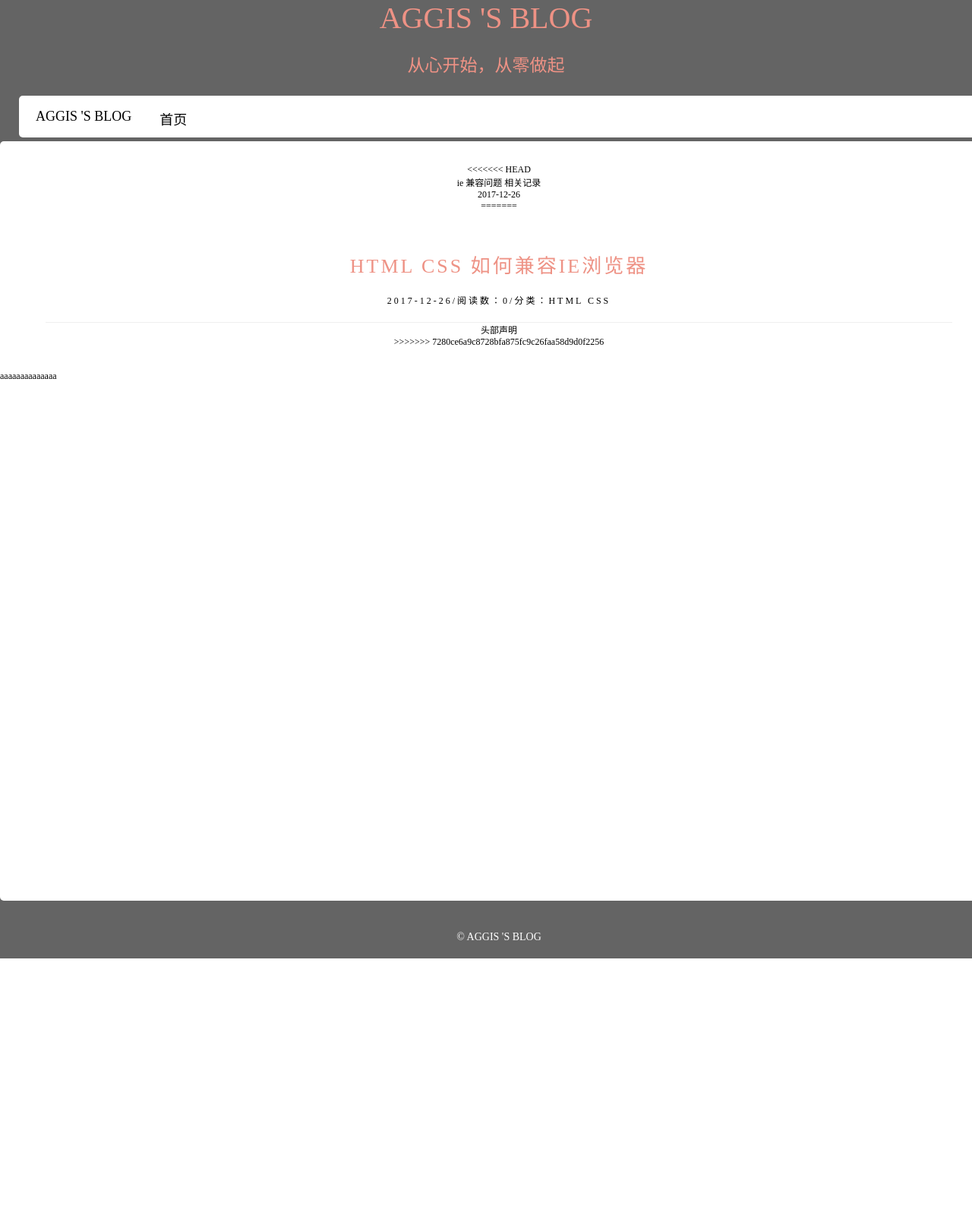
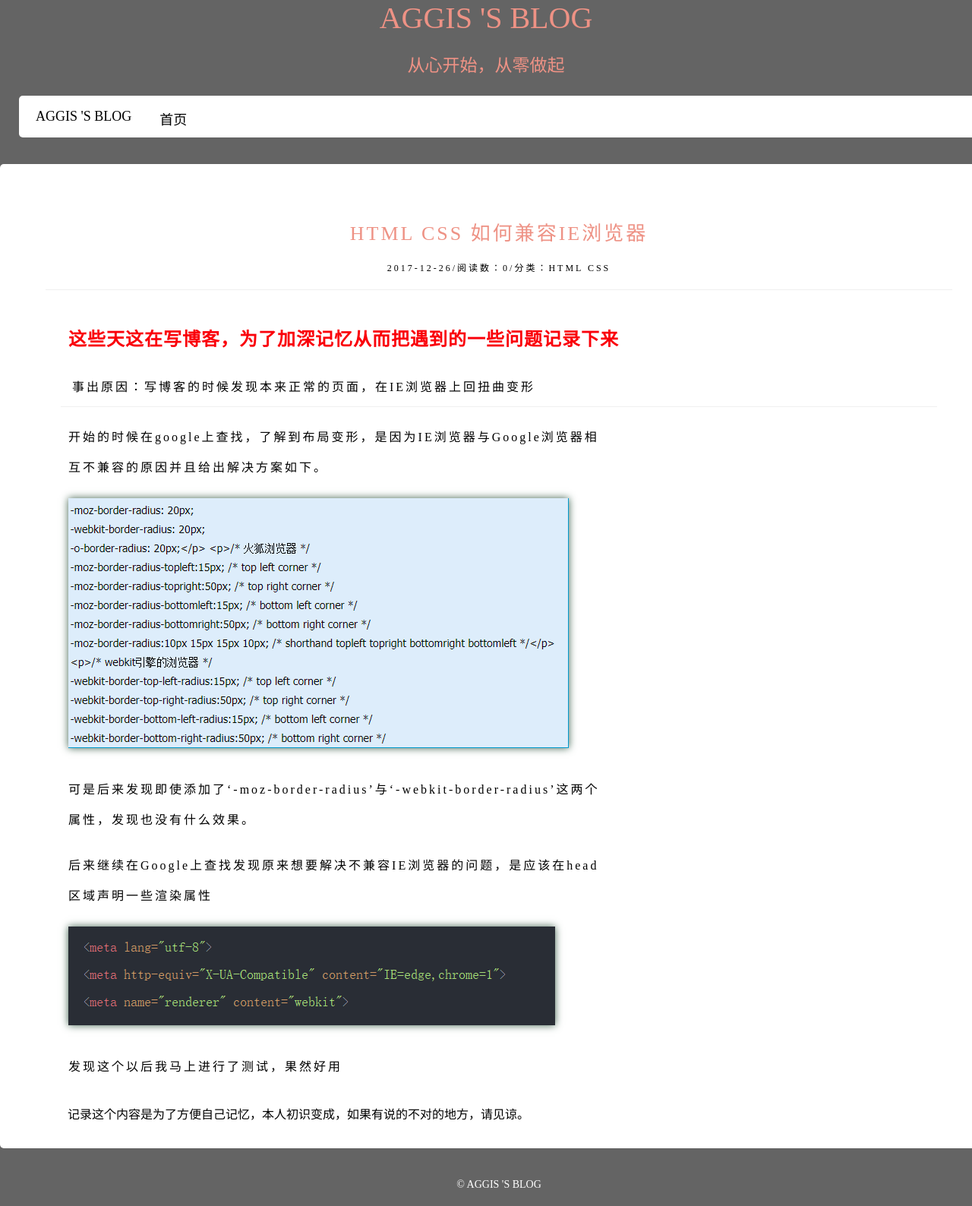
Before and after one commit to 714671404/Memoir, a PHP site: page /resources/views/blog-show.sword.php in a window 1280 px wide; the page is wider, and only the part inside the window is pictured. Shown: the part 154-1742 px from the top of that part at 76% size. Before the commit the page ends 1416 px from the top of that part, so only its background shows below. Run offline with PHP 8.4, Linux system fonts and the light colour scheme; some libraries are stand-ins or nearby versions.

Commit message:
Blog show page carry out

```diff
--- a/public/css/blog.main.css
+++ b/public/css/blog.main.css
@@ -94,32 +94,6 @@ body {
     width: 1314px;
     margin: 0 auto;
 }
-.blog-content .content-list {
-    margin-top: 40px;
-    padding: 40px 40px 35px;
-    background: white;
-    border-radius: 5px;
-}
-.content-list h2 {
-    text-align: center;
-    letter-spacing: 3px;
-    line-height: 60px;
-}
-.content-list h2 a {
-    font-size: 30px;
-    font-family: 仿宋;
-    font-weight: 900;
-    color: #ee9285;
-}
-.content-list div {
-    text-align: right;
-}
-.content-list div a {
-    font-size: 10px;
-    font-weight: 300;
-    font-family: 仿宋;
-    color: #ee9285;
-}
 /*************************
 *       End content       *
 **************************/
@@ -153,27 +127,21 @@ body {
 **************************/
 .content-show {
     width: 1314px;
-<<<<<<< HEAD
-    margin: 0 auto;
-    background: white;
-    border-radius: 5px;
-=======
-    margin-top: 40px;
+    margin-top: 30px;
     margin-left: auto;
     margin-right: auto;
     background: white;
     border-radius: 5px;
     padding: 0;
-    height: 1000px;
 }
 .show-list {
     margin: 0 auto;
-    padding: 30px 60px;
-    text-align: center;
+    padding: 20px 60px;
 }
 .show-title {
     border-bottom: 1px solid #efefef;
     margin-top: 50px;
+    text-align: center;
 }
 .show-list .title {
     margin: 0 auto;
@@ -191,7 +159,48 @@ body {
     letter-spacing: 3px;
     color: rgb(0,0,0);
     padding: 20px 60px;
->>>>>>> 7280ce6a9c8728bfa875fc9c26faa58d9d0f2256
+}
+.show-content {
+    margin-top: 30px;
+    padding: 5px 20px;
+}
+.content-title {
+    font-size: 24px;
+    font-family: 楷体;
+    font-weight: bold;
+    margin-left: 15px;
+    color: rgb(250,0,10);
+    letter-spacing: 1px;
+    margin: 10px;
+}
+.content-title + p {
+    margin-top: 19px;
+    margin-left: 0;
+    font-size: 16px;
+    border-bottom: 1px solid #efefef;
+    padding: 15px;
+    letter-spacing: 3px;
+}
+.content-list {
+    margin: 10px;
+}
+.content-list p {
+    margin-top: 20px;
+    margin-bottom: 20px;
+    font-size: 16px;
+    max-width: 700px;
+    line-height: 40px;
+    letter-spacing: 3px;
+}
+.content-list img {
+    max-width: 800px;
+    max-height: 400px;
+    box-shadow:0px 0px 10px rgb(66,100,80);
+}
+.content-bottom p {
+    max-width: 700px;
+    font-size: 16px;
+    padding: 9px;
 }
 /*************************
 *    End 博客详情页属性    *
--- a/public/js/blog/blog.js
+++ b/public/js/blog/blog.js
@@ -16,6 +16,11 @@ var content_show = new Vue({
             {message: '阅读数：0'},
             {message: '/'},
             {message: '分类：HTML CSS'},
-        ]
+        ],
+        content_title: '这些天这在写博客，为了加深记忆从而把遇到的一些问题记录下来',
+        content_lists: [
+            {a: '事出原因：'},
+            {a: '写博客的时候发现本来正常的页面，在IE浏览器上回扭曲变形'}
+        ],
     }
 })
--- a/resources/views/blog-show.sword.php
+++ b/resources/views/blog-show.sword.php
@@ -23,24 +23,32 @@
         <!--content-show-->
         <div class="content-show" id="content-show">
             <div class="show-list">
-<<<<<<< HEAD
-                <h2 class="show-list-title">ie 兼容问题 相关记录</h2>
-                <p class="blog-show-author">
-                    <span>2017-12-26</span>
-                </p>
-=======
                 <div class="show-title">
                     <h2 class="title">HTML CSS 如何兼容IE浏览器</h2>
                     <div class="blog-show-time">
                         <span v-for="title in titles">{{ title.message }}</span>
                     </div>
                 </div>
-                <div>
-                    <p>头部声明</p>
+                <div class="show-content">
+                    <h4 class="content-title">{{ content_title }}</h4>
+                    <p>
+                        <span v-for="list in content_lists">{{ list.a }}</span>
+                    </p>
+                    <div class="content-list">
+                        <div class="content-wrap">
+                            <p>开始的时候在google上查找，了解到布局变形，是因为IE浏览器与Google浏览器相互不兼容的原因并且给出解决方案如下。</p>
+                            <p><img src="images/uploads/20171227020141.png"></p>
+                            <p>可是后来发现即使添加了‘-moz-border-radius’与‘-webkit-border-radius’这两个属性，发现也没有什么效果。</p>
+                            <p>后来继续在Google上查找发现原来想要解决不兼容IE浏览器的问题，是应该在head区域声明一些渲染属性</p>
+                            <p><img src="images/uploads/20171227022807123.png"></p>
+                            <p>发现这个以后我马上进行了测试，果然好用</p>
+                        </div>
+                    </div>
+                    <div class="content-bottom">
+                        <p>记录这个内容是为了方便自己记忆，本人初识变成，如果有说的不对的地方，请见谅。</p>
+                    </div>
                 </div>
->>>>>>> 7280ce6a9c8728bfa875fc9c26faa58d9d0f2256
             </div>
-            <div>aaaaaaaaaaaaaa</div>
         </div>
         <!--End content-show-->
 
```
Also changed, not shown: public/images/uploads/20171227020141.png (added), public/images/uploads/20171227022807123.png (added).
